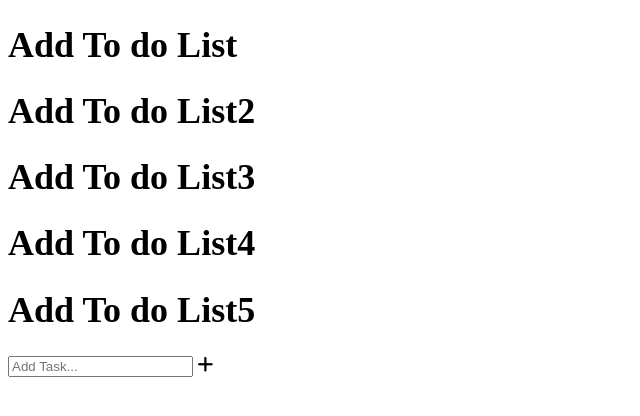
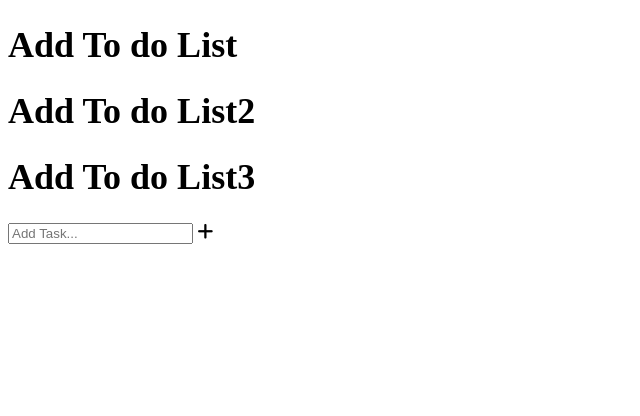
Before and after one commit to YumaItoKSilagan/Practise, a plain HTML site: page index.html in a window 1280 px wide. Shown: the whole page, without its empty margins (0-640 px from the left). Drawn offline with Linux system fonts and the light colour scheme.

Commit message:
3リストに変更

```diff
--- a/index.html
+++ b/index.html
@@ -15,8 +15,6 @@
             <h1>Add To do List</h1>
             <h1>Add To do List2</h1>
             <h1>Add To do List3</h1>
-            <h1>Add To do List4</h1>
-            <h1>Add To do List5</h1>
         </div>
         <div class="todo-input-container">
             <input class="todo_input" type="text" placeholder="Add Task...">
```
